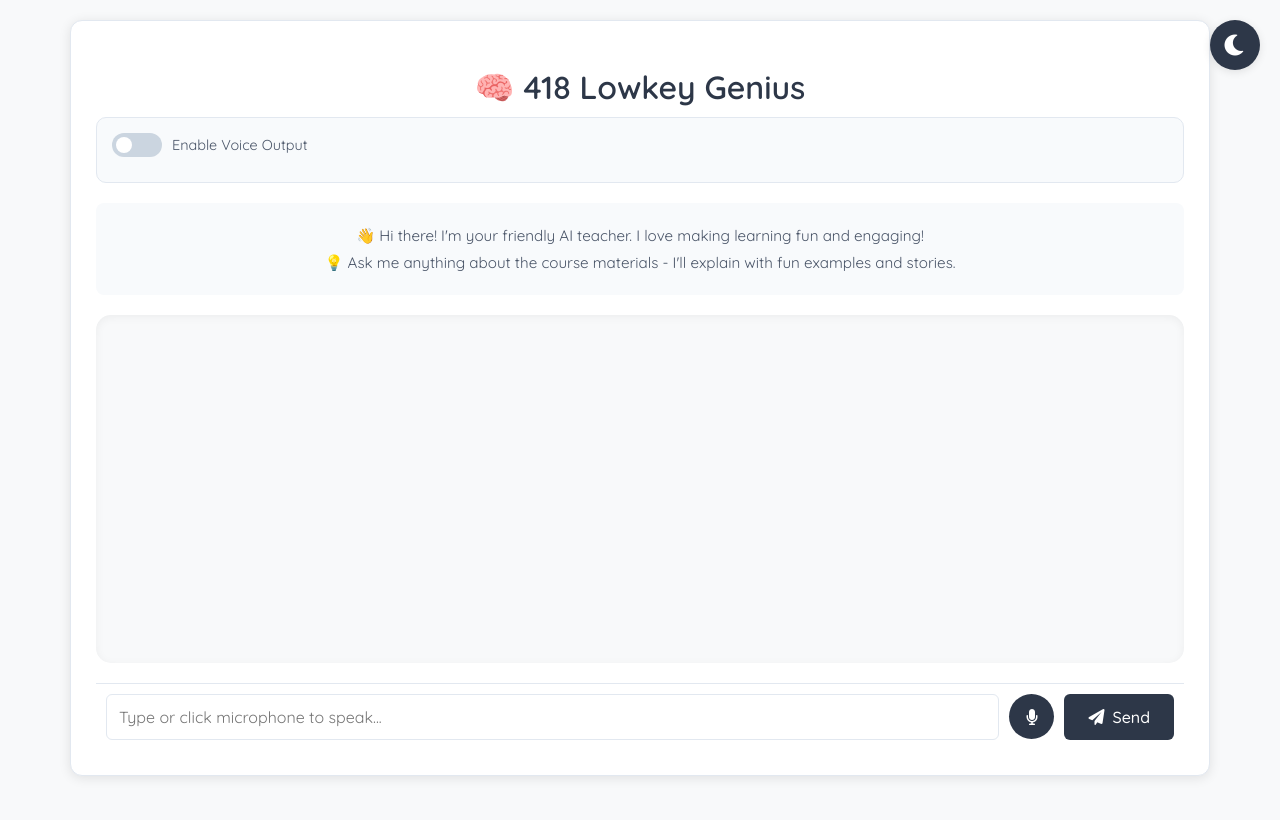
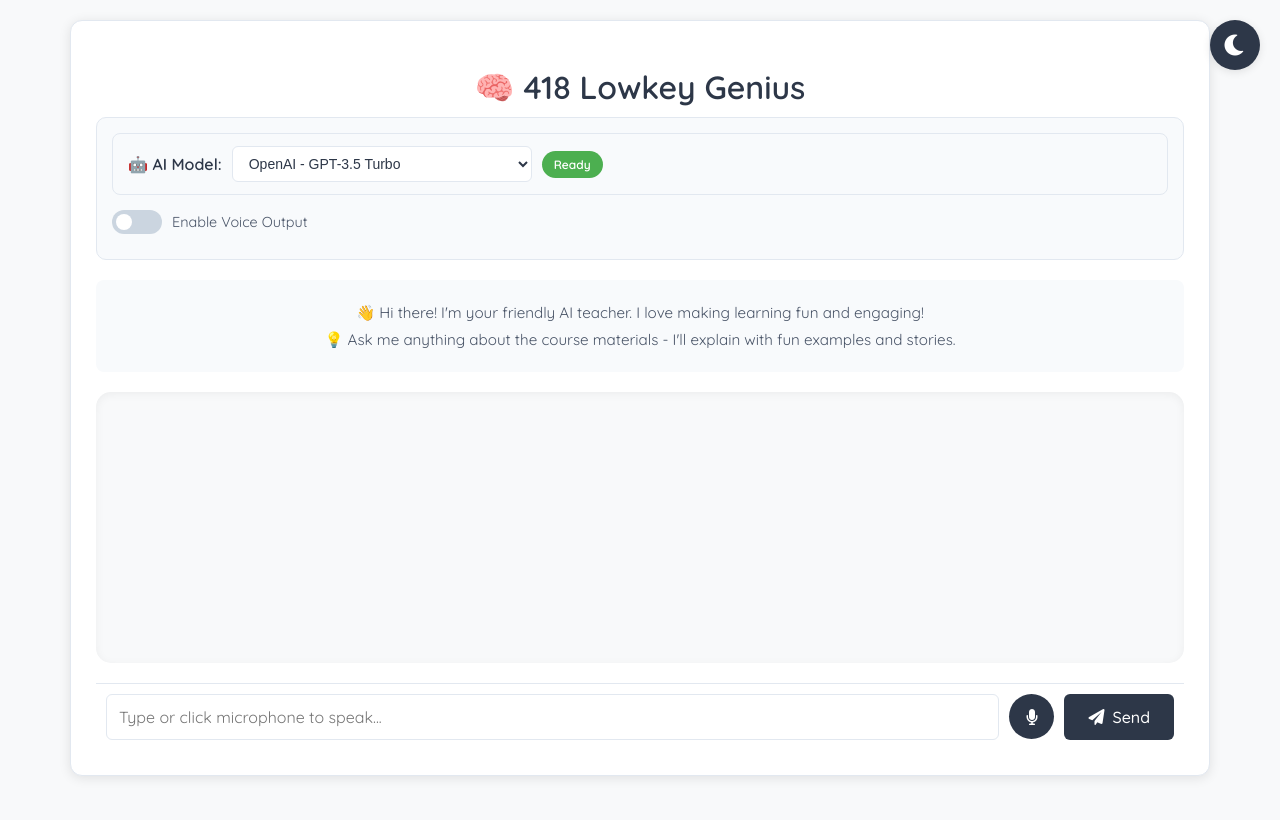
Before and after one commit to madhumini-gunaratne/teacher-chatbot, a Flask app: page / in a window 1280 px wide. Run offline with Flask 3, Linux system fonts and the light colour scheme; some libraries are stand-ins or nearby versions.

Commit message:
Add multi-model AI support with dropdown selector
- Support for OpenAI (GPT-3.5, GPT-4), Anthropic (Claude 3), and Google (Gemini)
- UI dropdown menu to select AI model before asking questions
- Dynamic provider and model switching based on user selection
- Real-time model status indicator in UI
- Updated requirements.txt with anthropic and google-generativeai
- Added .env.example with configuration instructions
- Backend routing to handle different AI providers
- Parse model selection from UI and route to appropriate provider

```diff
--- a/app.py
+++ b/app.py
@@ -158,6 +158,20 @@ def adapt_response_to_style(teaching_style):
 
     return "\n".join(style_prompts)
 
+def parse_model_selection(model_string):
+    """Parse UI model selection and return provider and model name."""
+    model_map = {
+        "openai-gpt35": ("openai", "gpt-3.5-turbo"),
+        "openai-gpt4": ("openai", "gpt-4"),
+        "anthropic-opus": ("anthropic", "claude-3-opus-20240229"),
+        "anthropic-sonnet": ("anthropic", "claude-3-sonnet-20240229"),
+        "anthropic-haiku": ("anthropic", "claude-3-haiku-20240307"),
+        "google-gemini": ("google", "gemini-pro"),
+    }
+
+    provider, model = model_map.get(model_string, ("openai", "gpt-3.5-turbo"))
+    return provider, model
+
 # Flask Routes
 @app.route("/")
 def home():
@@ -187,6 +201,11 @@ def chat():
 
         if not user_message:
             return jsonify({"error": "No 'message' in JSON body."}), 400
+
+        # Parse selected model from UI
+        selected_model_str = payload.get("model", "openai-gpt35")
+        provider, model = parse_model_selection(selected_model_str)
+        print(f"Using provider: {provider}, model: {model}")
 
         # Initialize session if not exists
         if 'messages' not in session:
@@ -235,14 +254,8 @@ def chat():
 
         # Call OpenAI API
         try:
-            print(f"Calling OpenAI API with model: {CHAT_MODEL}")
-            completion = client.chat.completions.create(
-                model=CHAT_MODEL,
-                messages=messages,
-                temperature=0.7,
-                max_tokens=800,
-            )
-            reply = completion.choices[0].message.content
+            print(f"Calling {provider.upper()} API with model: {model}")
+            reply = call_ai_model(messages, provider=provider, model=model)
             print(f"Got reply: {reply[:100]}...")
 
             # Update conversation history
@@ -250,9 +263,9 @@ def chat():
             session['messages'].append({"role": "assistant", "content": reply})
             session.modified = True
 
-            return jsonify({"reply": reply})
+            return jsonify({"reply": reply, "provider": provider, "model": model})
         except Exception as e:
-            print(f"Error calling OpenAI API: {e}")
+            print(f"Error calling {provider} API: {e}")
             # Fallback response
             if context_block:
                 fallback = (
--- a/static/style.css
+++ b/static/style.css
@@ -128,6 +128,65 @@ h1 {
 
 .voice-settings.active {
   display: flex;
+}
+
+/* AI Model Selector */
+.model-selector {
+  display: flex;
+  align-items: center;
+  gap: 10px;
+  margin-bottom: 15px;
+  padding: 12px 15px;
+  background: var(--bg-tertiary);
+  border-radius: 8px;
+  border: 1px solid var(--border-color);
+}
+
+.model-selector label {
+  font-weight: 600;
+  color: var(--text-primary);
+  white-space: nowrap;
+}
+
+.model-select {
+  padding: 8px 12px;
+  border-radius: 6px;
+  border: 1px solid var(--border-color);
+  background: var(--input-bg);
+  color: var(--text-primary);
+  font-size: 14px;
+  cursor: pointer;
+  transition: all 0.3s ease;
+  flex: 1;
+  max-width: 300px;
+}
+
+.model-select:hover {
+  border-color: var(--button-bg);
+}
+
+.model-select:focus {
+  outline: none;
+  border-color: var(--button-hover);
+  box-shadow: 0 0 0 3px rgba(45, 55, 72, 0.1);
+}
+
+.model-status {
+  padding: 6px 12px;
+  border-radius: 20px;
+  font-size: 12px;
+  font-weight: 600;
+  background: #4caf50;
+  color: white;
+  white-space: nowrap;
+}
+
+.model-status.error {
+  background: #f44336;
+}
+
+.model-status.loading {
+  background: #ff9800;
 }
 
 .voice-controls-buttons {
--- a/templates/index.html
+++ b/templates/index.html
@@ -18,6 +18,20 @@
     <div class="chat-container">
       <h1>🧠 418 Lowkey Genius </h1>
       <div class="controls-container">
+        <!-- AI Model Selection -->
+        <div class="model-selector">
+          <label for="ai-model-select">🤖 AI Model:</label>
+          <select id="ai-model-select" class="model-select">
+            <option value="openai-gpt35">OpenAI - GPT-3.5 Turbo</option>
+            <option value="openai-gpt4">OpenAI - GPT-4</option>
+            <option value="anthropic-opus">Anthropic - Claude 3 Opus</option>
+            <option value="anthropic-sonnet">Anthropic - Claude 3 Sonnet</option>
+            <option value="anthropic-haiku">Anthropic - Claude 3 Haiku</option>
+            <option value="google-gemini">Google - Gemini Pro</option>
+          </select>
+          <span class="model-status" id="model-status">Ready</span>
+        </div>
+
         <div class="voice-controls">
           <label class="switch">
             <input type="checkbox" id="voice-output-toggle">
@@ -36,9 +50,6 @@
             <button type="button" id="resume-voice" class="control-btn resume-voice-btn">
               <i class="fas fa-play"></i> Resume
             </button>
-            <!-- <button type="button" id="stop-voice" class="control-btn stop-voice-btn">
-              <i class="fas fa-stop"></i> Stop
-            </button> -->
           </div>
         </div>
       </div>
@@ -433,19 +444,42 @@
         try {
           add('bot', 'Thinking...');
 
+          // Get selected AI model
+          const modelSelect = document.getElementById('ai-model-select');
+          const selectedModel = modelSelect ? modelSelect.value : 'openai-gpt35';
+          const modelStatus = document.getElementById('model-status');
+
+          // Update status
+          if (modelStatus) {
+            modelStatus.textContent = 'Connecting...';
+            modelStatus.classList.add('loading');
+          }
+
           const res = await fetch("/chat", {
             method: "POST",
             headers: {
               "Content-Type": "application/json",
               "Accept": "application/json"
             },
-            body: JSON.stringify({ message: text })
+            body: JSON.stringify({
+              message: text,
+              model: selectedModel
+            })
           });
+
+          // Update status
+          if (modelStatus) {
+            modelStatus.classList.remove('loading');
+          }
 
           // Remove loading message
           chatBox.removeChild(chatBox.lastChild);
 
           if (!res.ok) {
+            if (modelStatus) {
+              modelStatus.textContent = 'Error';
+              modelStatus.classList.add('error');
+            }
             throw new Error(`HTTP error! status: ${res.status}`);
           }
 
@@ -454,6 +488,15 @@
             data = await res.json();
           } catch (error) {
             throw new Error('Failed to parse response');
+          }
+
+          // Update status to show which model responded
+          if (modelStatus && data.provider) {
+            modelStatus.textContent = `${data.provider.toUpperCase()} ✓`;
+            modelStatus.classList.remove('error');
+            setTimeout(() => {
+              modelStatus.textContent = 'Ready';
+            }, 3000);
           }
 
           if (data && (data.reply || data.error)) {
@@ -501,6 +544,11 @@
             add('bot', "Error: " + (data.error || `HTTP ${res.status}`));
           }
         } catch (err) {
+          const modelStatus = document.getElementById('model-status');
+          if (modelStatus) {
+            modelStatus.textContent = 'Error';
+            modelStatus.classList.add('error');
+          }
           add('bot', "Error: " + err.message);
         } finally {
           chatInput.disabled = false;
```
